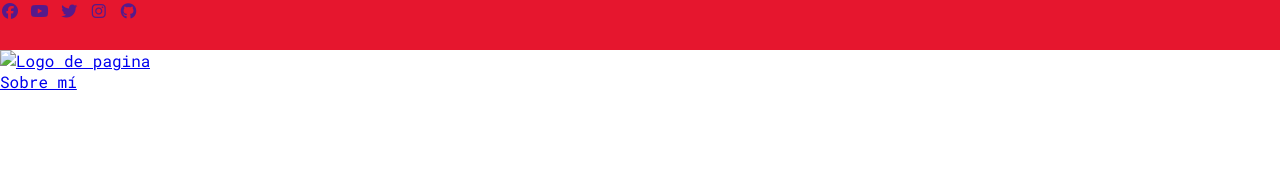
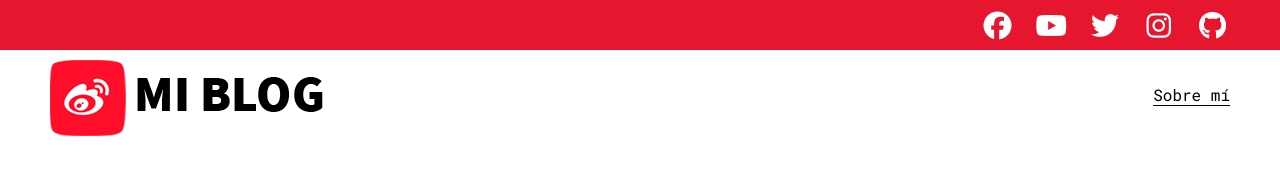
Before and after one commit to Stuuard96/Blog-Personal, a plain HTML site: page index.html in a window 1280 px wide. Drawn offline with Linux system fonts and the light colour scheme.

Commit message:
Terminamos el header con Grid y FlexBox

```diff
--- a/css/main.css
+++ b/css/main.css
@@ -31,3 +31,48 @@ body{
   height: 50px;
   display: grid;
 }
+
+.social-icons{
+  width: 250px;
+  height: auto;
+  display: flex;
+  align-items: center;
+  justify-content: space-between;
+  justify-self: end;
+  margin-right: 50px;
+}
+
+.social-icons a{
+  color: #fff;
+  font-size: 28px;
+}
+
+.social-icons a:hover{
+  color: #616161;
+}
+
+.nav{
+  display: grid;
+  grid-template-columns: 1fr 1fr;
+  height: 90px;
+}
+
+.nav-logo{
+  margin-left: 50px;
+  display: flex;
+  align-items: center;
+  margin-top: 10px;
+}
+
+.nav-link{
+  display: flex;
+  align-items: center;
+  justify-content: flex-end;
+  margin-right: 50px;
+}
+
+.nav-link a{
+  text-decoration: none;
+  color: #000;
+  border-bottom: 1px solid #000;
+}
--- a/index.html
+++ b/index.html
@@ -25,7 +25,7 @@
         <nav class="nav">
             <div class="nav-logo">
                 <a href="index.html">
-                    <img src="" alt="Logo de pagina">
+                    <img src="img/logo.png" alt="Logo de pagina">
                 </a>
             </div>
             <div class="nav-link">
```
